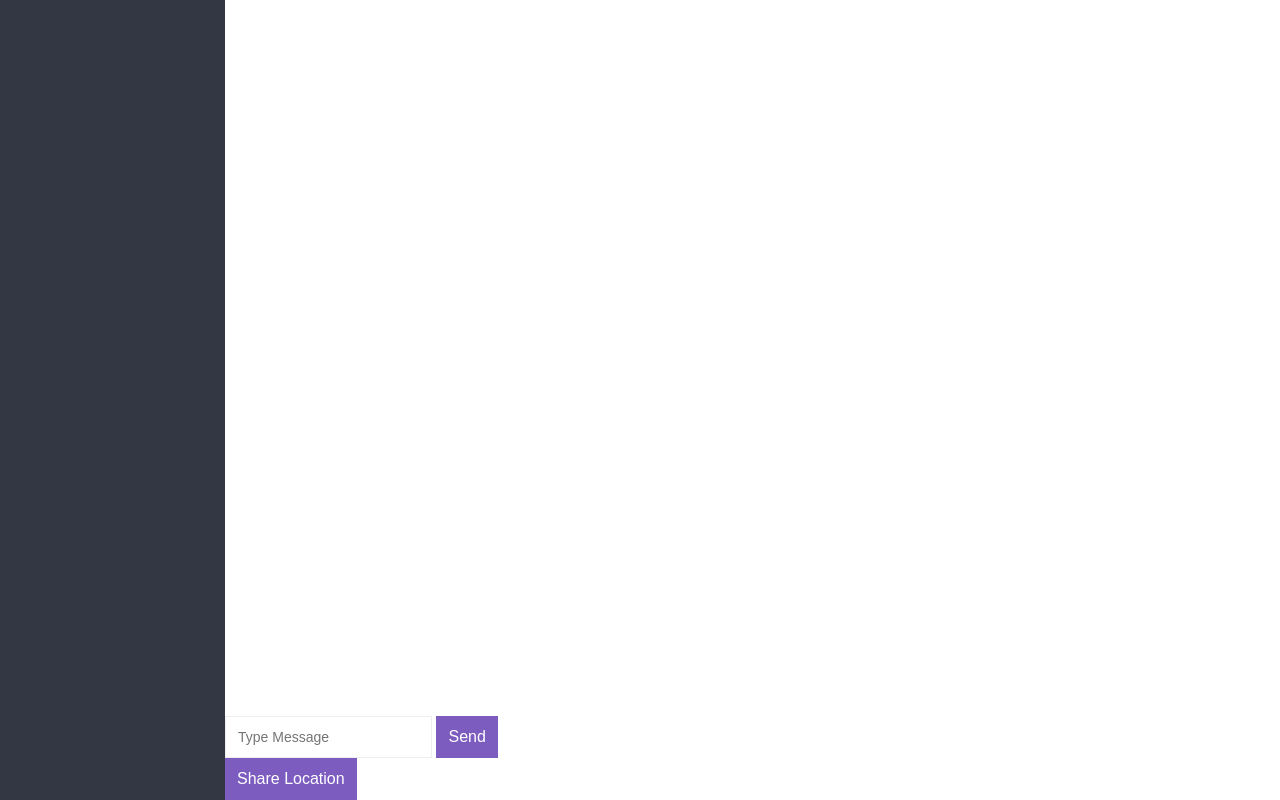
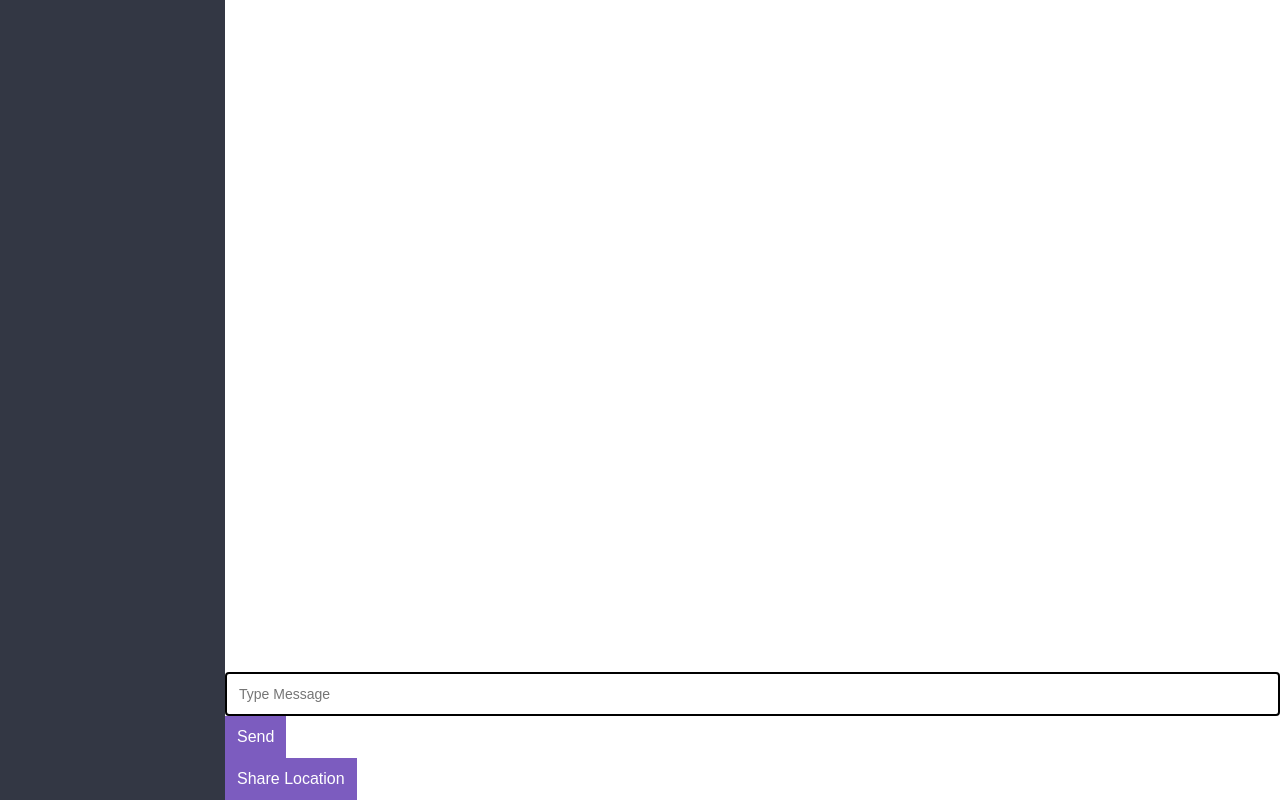
Before and after one commit to amehraj/chat-app, a website: page public/chat.html in a window 1280 px wide. Drawn offline with nearby package versions, Linux system fonts and the light colour scheme; no server answers.

Commit message:
Style changes for chat input

```diff
--- a/public/chat.html
+++ b/public/chat.html
@@ -14,7 +14,7 @@
                 <div id="messages" class="chat__messages"></div>
                 <div id="compose">
                     <form id="message-form">
-                        <input type="text" name="message" placeholder="Type Message" required autocomplete="off"/>
+                        <input type="text" name="message" placeholder="Type Message" required autocomplete="off" style="width:100%; border: 2px solid black; border-radius: 4px;"/>
                         <button>Send</button>
                     </form>
                     <button id="share-location">Share Location</button>
```
